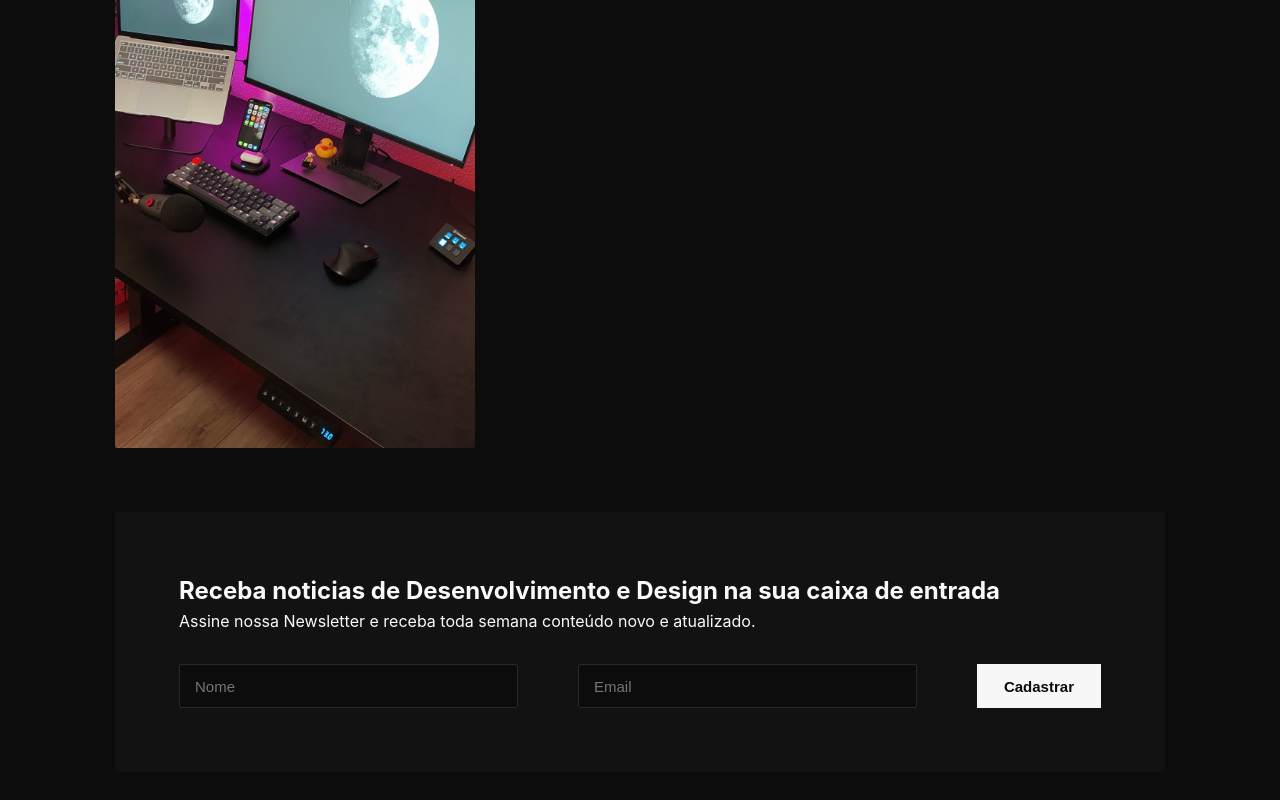
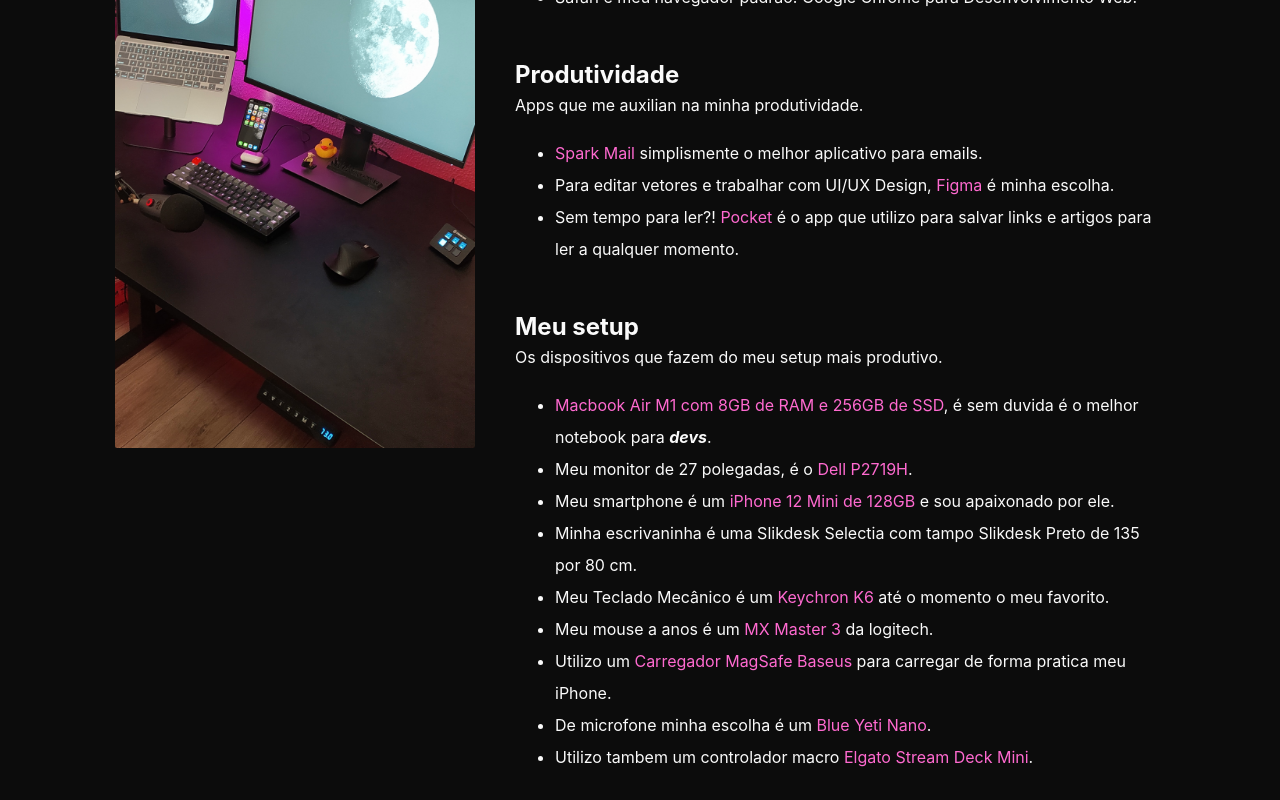
Before and after one commit to Rychillie/old-Rychillie.net, a Next.js app: page /uses in a window 1280 px wide. Shown: the part 420-1220 px from the top of the page. Built offline with nearby package versions, Linux system fonts and the light colour scheme.

Commit message:
updating uses

```diff
--- a/src/pages/uses.tsx
+++ b/src/pages/uses.tsx
@@ -41,6 +41,7 @@
         <div className={styles.sideContent}>
           <h2>Editores + Terminal</h2>
           <p>
+            Apps que me ajudam a trabalhar com código.
             <ul>
               <li>
                 <a
@@ -71,6 +72,152 @@
               </li>
             </ul>
           </p>
+
+          <br />
+
+          <h2>Produtividade</h2>
+          <p>
+            Apps que me auxilian na minha produtividade.
+            <ul>
+              <li>
+                <a
+                  href="https://sparkmailapp.com/"
+                  target="_blank"
+                  rel="noopener noreferrer"
+                >
+                  Spark Mail
+                </a>{" "}
+                simplismente o melhor aplicativo para emails.
+              </li>
+              <li>
+                Para editar vetores e trabalhar com UI/UX Design,{" "}
+                <a
+                  href="https://figma.com/"
+                  target="_blank"
+                  rel="noopener noreferrer"
+                >
+                  Figma
+                </a>{" "}
+                é minha escolha.
+              </li>
+              <li>
+                Sem tempo para ler?!{" "}
+                <a
+                  href="https://getpocket.com/"
+                  target="_blank"
+                  rel="noopener noreferrer"
+                >
+                  Pocket
+                </a>{" "}
+                é o app que utilizo para salvar links e artigos para ler a
+                qualquer momento.
+              </li>
+            </ul>
+          </p>
+
+          <br />
+
+          <h2>Meu setup</h2>
+          <p>
+            Os dispositivos que fazem do meu setup mais produtivo.
+            <ul>
+              <li>
+                <a
+                  href="https://amzn.to/3CrJorD"
+                  target="_blank"
+                  rel="noopener noreferrer"
+                >
+                  Macbook Air M1 com 8GB de RAM e 256GB de SSD
+                </a>
+                , é sem duvida é o melhor notebook para{" "}
+                <i>
+                  <b>devs</b>
+                </i>
+                .
+              </li>
+              <li>
+                Meu monitor de 27 polegadas, é o{" "}
+                <a
+                  href="https://amzn.to/39jV9Ut"
+                  target="_blank"
+                  rel="noopener noreferrer"
+                >
+                  Dell P2719H
+                </a>
+                .
+              </li>
+              <li>
+                Meu smartphone é um{" "}
+                <a
+                  href="https://bit.ly/iphone12miniMgalu"
+                  target="_blank"
+                  rel="noopener noreferrer"
+                >
+                  iPhone 12 Mini de 128GB
+                </a>{" "}
+                e sou apaixonado por ele.
+              </li>
+              <li>
+                Minha escrivaninha é uma Slikdesk Selectia com tampo Slikdesk
+                Preto de 135 por 80 cm.
+              </li>
+              <li>
+                Meu Teclado Mecânico é um{" "}
+                <a
+                  href="https://s.click.aliexpress.com/e/_9jxOlg"
+                  target="_blank"
+                  rel="noopener noreferrer"
+                >
+                  Keychron K6
+                </a>{" "}
+                até o momento o meu favorito.
+              </li>
+              <li>
+                Meu mouse a anos é um{" "}
+                <a
+                  href="https://amzn.to/3znTnMJ"
+                  target="_blank"
+                  rel="noopener noreferrer"
+                >
+                  MX Master 3
+                </a>{" "}
+                da logitech.
+              </li>
+              <li>
+                Utilizo um{" "}
+                <a
+                  href="https://s.click.aliexpress.com/e/_9i5QEK"
+                  target="_blank"
+                  rel="noopener noreferrer"
+                >
+                  Carregador MagSafe Baseus
+                </a>{" "}
+                para carregar de forma pratica meu iPhone.
+              </li>
+              <li>
+                De microfone minha escolha é um{" "}
+                <a
+                  href="https://amzn.to/3CorSVd"
+                  target="_blank"
+                  rel="noopener noreferrer"
+                >
+                  Blue Yeti Nano
+                </a>
+                .
+              </li>
+              <li>
+                Utilizo tambem um controlador macro{" "}
+                <a
+                  href="https://amzn.to/3knjij8"
+                  target="_blank"
+                  rel="noopener noreferrer"
+                >
+                  Elgato Stream Deck Mini
+                </a>
+                .
+              </li>
+            </ul>
+          </p>
         </div>
       </div>
     </PageLayout>
```
